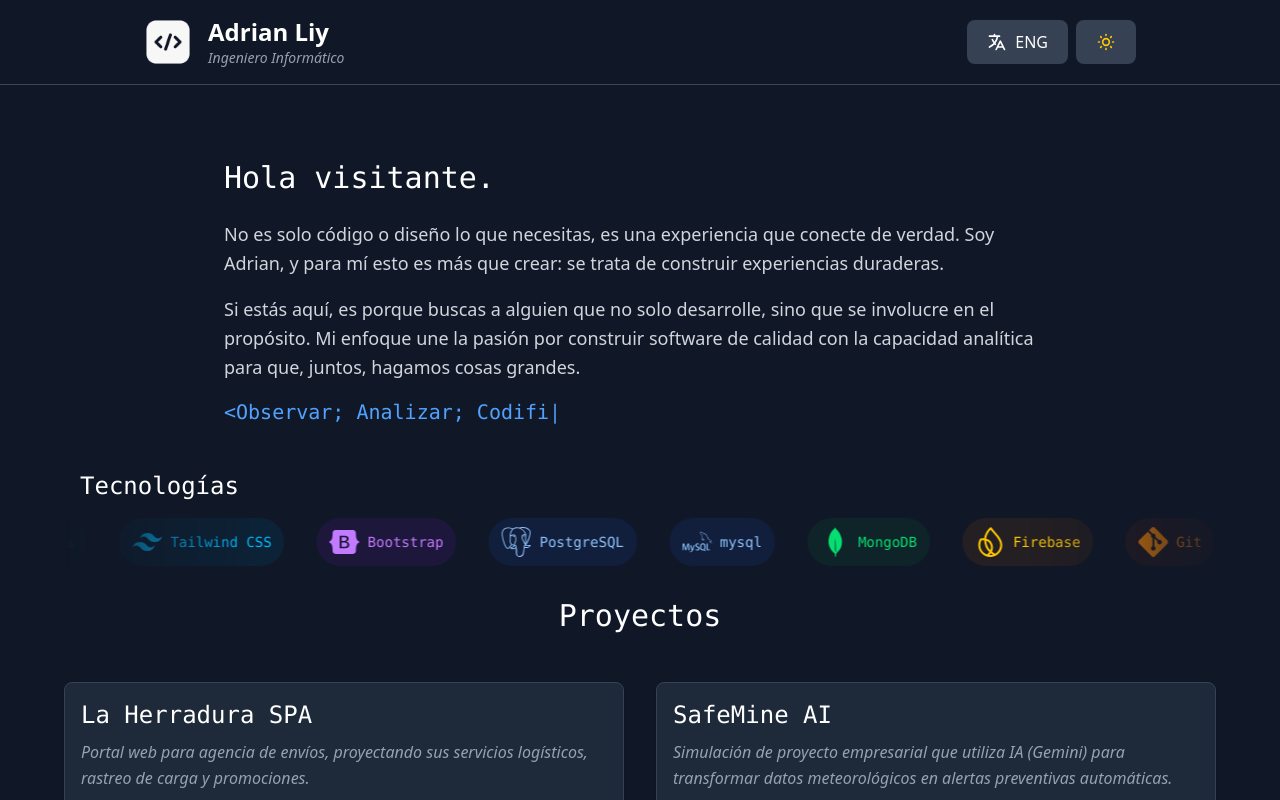
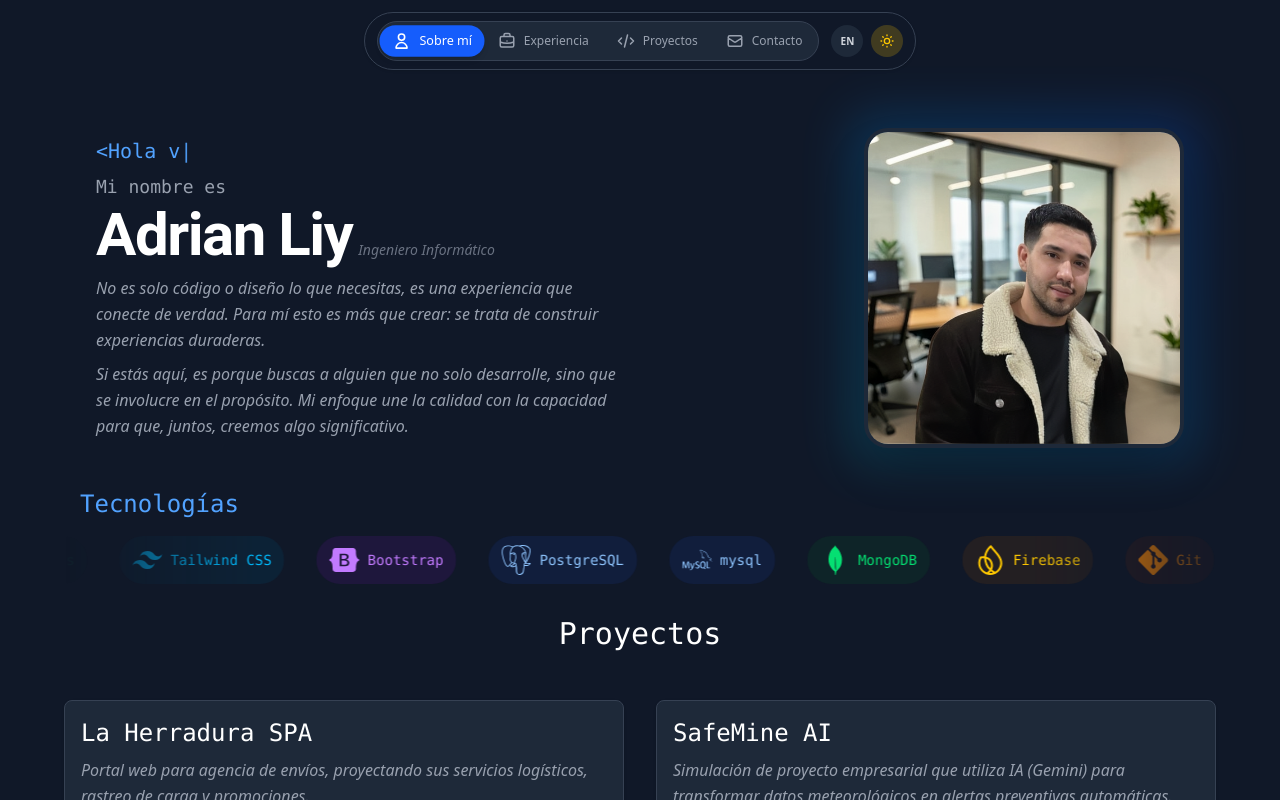
Before and after one commit to ajliy97/ajliy97.github.io, a React (Vite) app: page / in a window 1280 px wide. Shown: the top 800 px of the page. Built offline with nearby package versions, Linux system fonts and the light colour scheme.

Commit message:
agrego cambios realizados en el navbar ahora es una isla flotante, cambios en el tamaño y distribución de las skills

```diff
--- a/src/components/AboutMe.tsx
+++ b/src/components/AboutMe.tsx
@@ -6,8 +6,8 @@ function AboutMe() {
     const [typedText, setTypedText] = useState('');
     const [isDeleting, setIsDeleting] = useState(false);
     const fullText = t({
-        es: '<Observar; Analizar; Codificar />',
-        en: '<Observe; Analyze; Code />'
+        es: '<Hola visitante; />',
+        en: '<Hello outsider; />'
     });
 
     useEffect(() => {
@@ -29,29 +29,66 @@ function AboutMe() {
     }, [typedText, isDeleting, fullText]);
 
     return (
-        <section className="w-full max-w-4xl mx-auto p-6 md:p-8">  {/*bg-white dark:bg-gray-800 rounded-lg shadow-lg*/}
-            <h2 className="text-3xl text-gray-900 font-mono dark:text-white mb-6">
-                {t({ es: 'Hola visitante.', en: 'Hello outsider.' })}
-            </h2>
+        <section id="about" className="scroll-mt-24 w-full max-w-6xl mx-auto p-6 md:p-8">
+            <div className="grid grid-cols-1 md:grid-cols-2 gap-12 items-center">
 
-            <div className="space-y-4">
-                <p className="text-gray-700 md:text-lg dark:text-gray-300 leading-relaxed">
-                    {t({
-                        es: 'No es solo código o diseño lo que necesitas, es una experiencia que conecte de verdad. Soy Adrian, y para mí esto es más que crear: se trata de construir experiencias duraderas.',
-                        en: "It's not just code or design you need, it's an experience that truly connects. I'm Adrian, and for me this is more than creating: it's about building lasting experiences."
-                    })}
-                </p>
-                <p className="text-gray-700 md:text-lg dark:text-gray-300 leading-relaxed" >
-                    {t({
-                        es: 'Si estás aquí, es porque buscas a alguien que no solo desarrolle, sino que se involucre en el propósito. Mi enfoque une la pasión por construir software de calidad con la capacidad analítica para que, juntos, hagamos cosas grandes.',
-                        en: "If you're here, it's because you're looking for someone who doesn't just develop, but gets involved in the purpose. My approach combines the passion for building quality software with analytical skills so that, together, we can do great things."
-                    })}
-                </p>
+                {/* LADO IZQUIERDO: TEXTO */}
+                <div className="space-y-2.5 text-left">
+                    <div className="space-y-1">
+                        <div className="pt-0">
+                        <p className="md:text-xl text-base font-mono text-cyan-500 dark:text-blue-400 min-h-8">
+                            {typedText}
+                            <span className="animate-pulse">|</span>
+                        </p>
+                    </div>
 
-                <p className="md:text-xl text-base font-mono text-blue-600 dark:text-blue-400 min-h-8">
-                    {typedText}
-                    <span className="animate-pulse">|</span>
-                </p>
+                        <p className="text-lg md:xl font-mono text-gray-500 dark:text-gray-400">
+                            {t({ es: 'Mi nombre es', en: 'My name is' })}
+                        </p>
+
+                        <div className="flex items-baseline gap-1.5 flex-wrap">
+                            <h1 className="about-head text-4xl md:text-6xl font-bold text-gray-900 dark:text-white tracking-tight">
+                                Adrian Liy
+                            </h1>
+                            <span className="text-xs md:text-sm italic text-gray-500 dark:text-gray-500 font-medium">
+                                {t({ es: 'Ingeniero Informático', en: 'Computer Engineer' })}
+                            </span>
+                        </div>
+                    </div>
+
+                    <div className="space-y-2 about-text">
+                        <p className="text-gray-500 md:text-base dark:text-gray-400 leading-relaxed italic text-center md:text-left">
+                            {t({
+                                es: 'No es solo código o diseño lo que necesitas, es una experiencia que conecte de verdad. Para mí esto es más que crear: se trata de construir experiencias duraderas.',
+                                en: "It's not just code or design you need, it's an experience that truly connects. For me this is more than creating: it's about building lasting experiences."
+                            })}
+                        </p>
+                        <p className="text-gray-500 md:text-base dark:text-gray-400 leading-relaxed italic text-center md:text-left">
+                            {t({
+                                es: 'Si estás aquí, es porque buscas a alguien que no solo desarrolle, sino que se involucre en el propósito. Mi enfoque une la calidad con la capacidad para que, juntos, creemos algo significativo.',
+                                en: "If you're here, it's because you're looking for someone who doesn't just develop, but who is truly committed to the cause. My approach combines quality with capability so that, together, we can create something meaningful."
+                            })}
+                        </p>
+                    </div>
+
+
+                </div>
+
+                {/* LADO DERECHO: IMAGEN */}
+                <div className="flex justify-center md:justify-end">
+                    <div className="relative group">
+                        <div className="absolute -inset-4 bg-gradient-to-tr from-cyan-500 to-blue-600 rounded-3xl opacity-20 group-hover:opacity-40 transition-opacity duration-500 blur-xl"></div>
+
+                        <div className="relative overflow-hidden w-64 h-64 md:w-80 md:h-80 rounded-3xl border-4 border-white dark:border-gray-800 shadow-2xl transition-transform duration-500 group-hover:scale-[1.02]">
+                            <img
+                                src="/me.png"
+                                alt="Adrian Liy"
+                                className="w-full h-full object-cover object-top"
+                            />
+                        </div>
+                    </div>
+                </div>
+
             </div>
         </section>
     );
--- a/src/components/Contact.tsx
+++ b/src/components/Contact.tsx
@@ -4,7 +4,7 @@ function Contact() {
     const { t } = useLanguage();
 
     return (
-        <footer className="w-full bg-white dark:bg-gray-900 transition-colors duration-300 md:mt-16 mt-6">
+        <footer id="contact" className="w-full bg-white dark:bg-gray-900 transition-colors duration-300 md:mt-16 mt-6">
 
             <div className="md:mt-14 mt-12 pt-8 mx-auto w-3/5 border-t-0 dark:border-t-[1.5px] border-dashed border-gray-600 text-center text-sm dark:text-gray-200"></div>
 
--- a/src/components/Navbar.tsx
+++ b/src/components/Navbar.tsx
@@ -1,10 +1,17 @@
 import { useState, useEffect } from 'react';
 import { useLanguage } from './LanguageContext';
+import {
+    HiOutlineUser,
+    HiOutlineBriefcase,
+    HiOutlineCode,
+    HiOutlineMail,
+} from 'react-icons/hi';
 
 function Navbar() {
     const { language, setLanguage, t } = useLanguage();
     const [darkMode, setDarkMode] = useState(true);
     const [scrolled, setScrolled] = useState(false);
+    const [activeSection, setActiveSection] = useState('about'); // Estado para la sección activa
 
     useEffect(() => {
         if (darkMode) {
@@ -23,6 +30,28 @@ function Navbar() {
         return () => window.removeEventListener('scroll', handleScroll);
     }, []);
 
+    // --- LÓGICA PARA DETECTAR SECCIÓN ACTIVA ---
+    useEffect(() => {
+        const observers = new IntersectionObserver(
+            (entries) => {
+                entries.forEach((entry) => {
+                    if (entry.isIntersecting) {
+                        setActiveSection(entry.target.id);
+                    }
+                });
+            },
+            { rootMargin: '-50% 0px -50% 0px' } // Activa la sección cuando está en el centro de la pantalla
+        );
+
+        const sections = ['about', 'experience', 'projects', 'contact'];
+        sections.forEach((id) => {
+            const el = document.getElementById(id);
+            if (el) observers.observe(el);
+        });
+
+        return () => observers.disconnect();
+    }, []);
+
     const toggleLanguage = () => {
         setLanguage(language === 'es' ? 'en' : 'es');
     };
@@ -31,68 +60,85 @@ function Navbar() {
         setDarkMode(!darkMode);
     };
 
+    const navLinks = [
+        { id: 'about', label: { es: 'Sobre mí', en: 'About me' }, icon: <HiOutlineUser /> },
+        { id: 'experience', label: { es: 'Experiencia', en: 'Experience' }, icon: <HiOutlineBriefcase /> },
+        { id: 'projects', label: { es: 'Proyectos', en: 'Projects' }, icon: <HiOutlineCode /> },
+        { id: 'contact', label: { es: 'Contacto', en: 'Contact' }, icon: <HiOutlineMail /> },
+    ];
+
+    const scrollToSection = (id: string) => {
+        const element = document.getElementById(id);
+        if (element) {
+            element.scrollIntoView({ behavior: 'smooth' });
+        }
+    };
+
     return (
+        <div className="fixed top-0 left-0 w-full flex justify-center z-50 p-3 transition-all duration-300">
             <nav
-            className={`bg-white fixed top-0 left-0 w-full flex justify-between items-center px-10 py-4 md:px-36 z-50 transition-all duration-300 ${
-                scrolled
-                    ? 'bg-white/60 dark:bg-gray-900/60 backdrop-blur-md'
-                    : 'bg-white dark:bg-gray-900'
+                className={`flex items-center justify-between gap-3 px-3 py-2 rounded-full transition-all duration-500 ease-in-out
+                ${scrolled
+                    ? 'w-auto min-w-fit bg-white/70 dark:bg-gray-900/70 backdrop-blur-lg shadow-lg border border-gray-200 dark:border-gray-700'
+                    : 'w-auto min-w-fit bg-white dark:bg-gray-900 shadow-sm border border-gray-200 dark:border-gray-700'
                 }`}
-            style={{ borderBottom: darkMode ? '0.5px solid rgba(255, 255, 255, 0.2)' : '0.5px solid #c9f1ff' }}
             >
-            <div className="flex items-center gap-4">
-                {darkMode ? (
-                        <img
-                            src="/portafolio icon-white.png"
-                            alt="Portafolio Icon"
-                            className="w-9 h-9 md:w-12 md:h-12"
-                            onClick={()=> window.location.href = '/'}
-                        />
-                ) : (
-                    <img
-                            src="/portafolio icon-black.png"
-                            alt="Portafolio Icon"
-                            className="w-9 h-9 md:w-12 md:h-12"
-                            onClick={()=> window.location.href = '/'}
-                        />
-                )}
-                <div className="hidden md:block">
-                    <h1 className="text-2xl font-bold text-gray-900 dark:text-white">Adrian Liy</h1>
-                    <p className="text-sm italic text-gray-600 dark:text-gray-400">
-                        {t({ es: 'Ingeniero Informático', en: 'Computer Engineer' })}
-                    </p>
-                </div>
+                {/* Sección Links (Isla Central) */}
+                <div className="flex items-center gap-1 bg-gray-100 dark:bg-gray-800 p-1 rounded-full border border-gray-200 dark:border-gray-700">
+                    {navLinks.map((link) => (
+                        <button
+                            key={link.id}
+                            onClick={() => scrollToSection(link.id)}
+                            className={`flex items-center gap-2 px-3 py-1.5 rounded-full transition-all duration-300 group
+                            ${activeSection === link.id
+                                ? (darkMode
+                                    ? 'bg-blue-600 text-white shadow-md scale-105'
+                                    : 'bg-yellow-400 text-gray-900 shadow-md scale-105')
+                                : 'text-gray-600 dark:text-gray-400 hover:text-gray-900 dark:hover:text-white hover:bg-white dark:hover:bg-gray-700'
+                            }`}
+                        >
+                            <span className={`text-lg transition-transform group-hover:scale-110 ${activeSection === link.id ? 'text-current' : ''}`}>
+                                {link.icon}
+                            </span>
+                            <span className={`hidden md:block text-xs font-medium ${activeSection === link.id ? 'font-bold' : ''}`}>
+                                {t({ es: link.label.es, en: link.label.en })}
+                            </span>
+                        </button>
+                    ))}
                 </div>
 
-            {/*Botón para cambiar el idioma*/}
-            <div className="flex gap-2">
+                {/* Sección Controles (Idioma y Tema) */}
+                <div className="flex items-center gap-2">
                     <button
                         onClick={toggleLanguage}
-                    className="px-3 py-1.5 md:px-5 md:py-2.5 rounded-lg bg-gray-200 hover:bg-gray-300 dark:bg-gray-700 dark:hover:bg-gray-600 text-gray-900 dark:text-white font-medium transition-colors flex items-center gap-1.5 md:gap-2"
+                        className="w-8 h-8 flex items-center justify-center rounded-full bg-gray-100 dark:bg-gray-800 text-gray-600 dark:text-gray-300 hover:ring-2 ring-blue-400 transition-all duration-300"
                     >
-                    <svg className="w-4 h-4 md:w-5 md:h-5" fill="none" stroke="currentColor" viewBox="0 0 24 24">
-                        <path strokeLinecap="round" strokeLinejoin="round" strokeWidth={2} d="M3 5h12M9 3v2m1.048 9.5A18.022 18.022 0 016.412 9m6.088 9h7M11 21l5-10 5 10M12.751 5C11.783 10.77 8.07 15.61 3 18.129" />
-                    </svg>
-                    <span className="text-sm md:text-base">{language === 'es' ? 'ENG' : 'ESP'}</span>
+                        <span className="text-[10px] font-bold uppercase">{language === 'es' ? 'EN' : 'ES'}</span>
                     </button>
 
-                {/*Botón para cambiar el tema (modo oscuro/claro)*/}
+                    {/* Tema */}
                 <button
                     onClick={toggleDarkMode}
-                    className="px-3 py-1.5 md:px-5 md:py-2.5 rounded-lg bg-gray-200 hover:bg-gray-300 dark:bg-gray-700 dark:hover:bg-gray-600 font-medium transition-colors"
+                    className={`w-8 h-8 flex items-center justify-center rounded-full transition-all duration-300 ${
+                        darkMode
+                            ? 'bg-yellow-400/20 text-yellow-400 hover:bg-yellow-400/30'
+                            : 'bg-blue-600/20 text-blue-600 hover:bg-blue-600/30'
+                    }`}
                 >
                     {darkMode ? (
-                        <svg className="w-4 h-4 md:w-5 md:h-5 text-yellow-400" fill="none" stroke="currentColor" viewBox="0 0 24 24">
-                            <path strokeLinecap="round" strokeLinejoin="round" strokeWidth={2} d="M12 3v1m0 16v1m9-9h-1M4 12H3m15.364 6.364l-.707-.707M6.343 6.343l-.707-.707m12.728 0l-.707.707M6.343 17.657l-.707.707M16 12a4 4 0 11-8 0 4 4 0 018 0z" />
+                        <svg className="w-4 h-4" fill="none" stroke="currentColor" viewBox="0 0 24 24">
+                            <path strokeLinecap="round" strokeLinejoin="round" strokeWidth={2} d="M12 3v1m0 16v1m9-9h-1M4 12H3m15.364 6.364l-.707-.707M6.343 6.343l-.707-.707m12.728 0l-.707.707M6.343 17.657l-.707.707M16 12a4
+                                4 0 11-8 0 4 4 0 018 0z" />
                         </svg>
                     ) : (
-                        <svg className="w-4 h-4 md:w-5 md:h-5 text-blue-700" fill="none" stroke="currentColor" viewBox="0 0 24 24">
+                        <svg className="w-4 h-4" fill="none" stroke="currentColor" viewBox="0 0 24 24">
                             <path strokeLinecap="round" strokeLinejoin="round" strokeWidth={2} d="M20.354 15.354A9 9 0 018.646 3.646 9.003 9.003 0 0012 21a9.003 9.003 0 008.354-5.646z" />
                         </svg>
                     )}
                 </button>
                 </div>
             </nav>
+        </div>
     );
 }
 
--- a/src/components/Projects.tsx
+++ b/src/components/Projects.tsx
@@ -29,7 +29,8 @@ function ProjectCard({ project, t }: { project: any, t: any }) {
             className="block"
         >
             <div
-                className={`group relative bg-white dark:bg-gray-800 rounded-lg p-4 shadow-sm transition-all duration-500 overflow-hidden border border-gray-100
+                id="projects"
+                className={`scroll-mt-24 group relative bg-white dark:bg-gray-800 rounded-lg p-4 shadow-sm transition-all duration-500 overflow-hidden border border-gray-100
                 dark:border-gray-700 flex flex-col justify-center ${
                     hasImage
                         ? 'hover:shadow-2xl hover:scale-[1.02] h-48 hover:h-72'
--- a/src/components/Skills.tsx
+++ b/src/components/Skills.tsx
@@ -40,7 +40,7 @@ function Skills() {
 
     return (
         <section className="w-full overflow-hidden">
-            <h2 className="md:text-2xl text-lg font-mono text-gray-900 dark:text-white mb-2 text-left md:pl-12 pl-2 mt-2">
+            <h2 className="md:text-2xl text-lg font-mono text-cyan-500 dark:text-blue-400 mb-2 text-left md:pl-12 pl-2 mt-2">
                 {t({ es: 'Tecnologías', en: 'Tech Stack' })}
             </h2>
 
--- a/src/index.css
+++ b/src/index.css
@@ -34,3 +34,7 @@
     animation: scroll 12s linear infinite;
   }
 }
+
+.about-head {
+  font-family: "Roboto", sans-serif;
+}
--- a/src/pages/Home.tsx
+++ b/src/pages/Home.tsx
@@ -8,7 +8,7 @@ function Home() {
     return (
         <>
             <Navbar />
-            <div className="pt-24 md:pt-32 px-4 md:px-8">
+            <div className="pt-24 px-4 md:px-8">
                 <AboutMe />
                 <Skills />
                 <Projects />
```
Also changed, not shown: public/me.png (added). Lines whose indentation alone changed are shown as unchanged.
